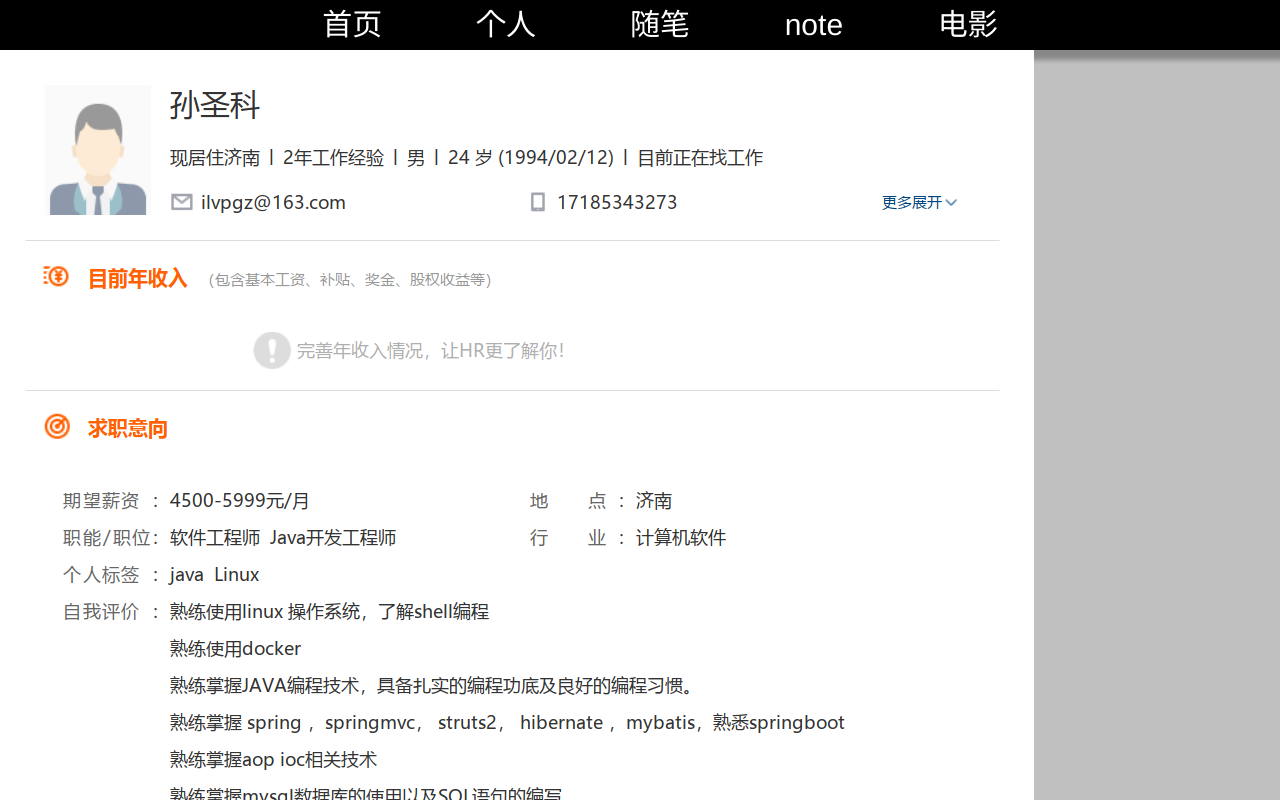
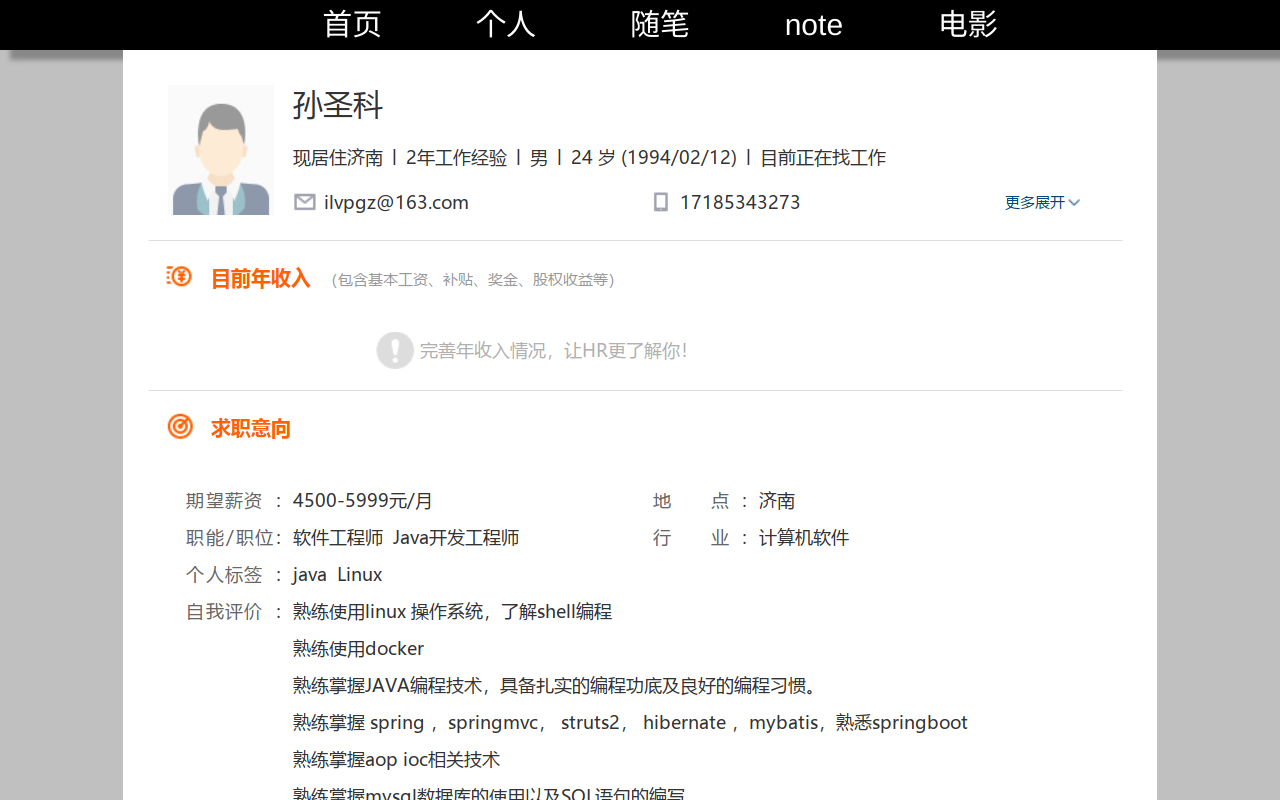
Before and after one commit to andycute/andycute.github.io, a plain HTML site: page index.html in a window 1280 px wide. Shown: the top 800 px of the page. Drawn offline with nearby package versions, Linux system fonts and the light colour scheme.

Commit message:
Update index.html

```diff
--- a/index.html
+++ b/index.html
@@ -54,7 +54,7 @@ transition:all 0.3s;
   <li>电影</li>
   </ul>
   </div>
-	<div style="width:1034px">
+	<div style="width:1034px;margin:0 auto" >
 		<img src="a.png" class="img-responsive center-block" style="margin:0 auto">
 
 	</div>
```
